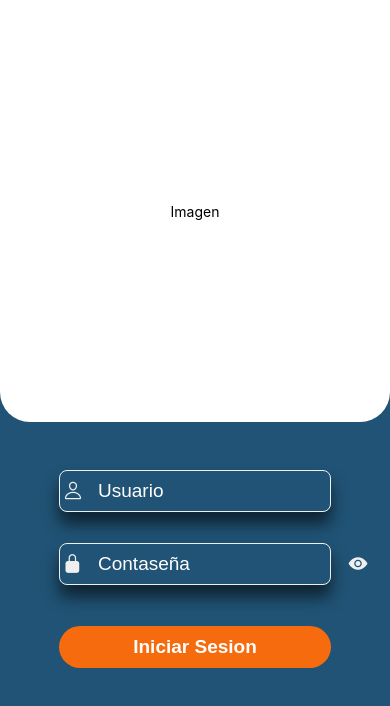
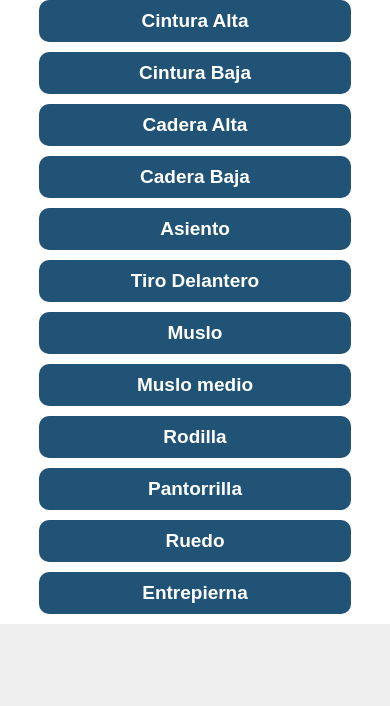
Before and after one commit to borisavila539/PantQualityV1, a React Native app: screen /TipoMedidaScreen in a window 390 px wide. Shown: the top 706 px of the page. Built offline with nearby package versions, Linux system fonts and the light colour scheme.

Commit message:
pantalla medidas, tipo medidas, lavado

```diff
--- /dev/null
+++ b/src/components/Buttons.tsx
@@ -0,0 +1,41 @@
+import React from 'react'
+import { StyleSheet } from 'react-native'
+import { Text } from 'react-native'
+import { View } from 'react-native'
+import { TouchableOpacity } from 'react-native'
+import { TextButtons } from '../components/Constant'
+import { blue, orange } from '../components/colores'
+import { ButtonsInterface } from '../interfaces/Buttons'
+
+const Buttons = ({onPressFuntion,disable, title}:ButtonsInterface) => {
+  return (
+    <TouchableOpacity
+        style ={{width: '100%', marginBottom: 10}}
+        activeOpacity={0.5}
+        onPress={onPressFuntion()}
+        hitSlop={{ top: 10, bottom: 20, left: 20, right: 20 }}
+        disabled = {disable}
+        >
+        <View style={styles.button}>
+            <Text style={styles.text}>{title}</Text>
+        </View>
+    </TouchableOpacity>
+  )
+}
+const styles = StyleSheet.create({
+    button: {
+        width: '100%',
+        padding: 10,
+        alignItems: 'center',
+        borderRadius: 10,
+        backgroundColor: blue,
+      },
+      text: {
+        fontSize: TextButtons,
+        color: '#fff',
+        fontWeight: 'bold',
+        fontFamily: 'sans-serif'
+      },
+});
+
+export default Buttons;
--- /dev/null
+++ b/src/interfaces/Buttons.tsx
@@ -0,0 +1,5 @@
+export interface ButtonsInterface{
+    onPressFuntion: Function,
+    disable: boolean,
+    title: string
+}
--- a/src/interfaces/medidasInterface.tsx
+++ b/src/interfaces/medidasInterface.tsx
@@ -12,3 +12,6 @@ export interface MedidasInterface{
     M37: number,
     M38: number
 }
+export interface medidasProps{
+    text: string
+}
--- a/src/navigation/Navigation.tsx
+++ b/src/navigation/Navigation.tsx
@@ -4,12 +4,16 @@ import { createStackNavigator } from '@react-navigation/stack';
 import LoginScreen from '../screens/LoginScreen';
 import OrdenesScreen from '../screens/OrdenesScreen';
 import MedidasScreen from '../screens/MedidasScreen';
+import TipoMedidaScreen from '../screens/TipoMedidaScreen';
+import LavadoScreen from '../screens/LavadoScreen';
 
 
 export type RootStackParams = {
     LoginScreen: undefined,
     OrdenesScreen: undefined,
-    MedidasScreen: undefined
+    MedidasScreen: undefined,
+    TipoMedidaScreen: undefined,
+    LavadoScreen: undefined
 }
 
 const Stack = createStackNavigator<RootStackParams>();
@@ -25,6 +29,8 @@ export const Navigation = () => {
             <Stack.Screen name='LoginScreen' options={{ title: 'LoginScreen' }} component={LoginScreen} />
             <Stack.Screen name='OrdenesScreen' options={{ title: 'OrdenesScreen' }} component={OrdenesScreen} />
             <Stack.Screen name='MedidasScreen' options={{ title: 'MedidasScreen' }} component={MedidasScreen} />
+            <Stack.Screen name='TipoMedidaScreen' options={{title: 'TipoMedidaScreen'}} component={TipoMedidaScreen}/>
+            <Stack.Screen name='LavadoScreen' options={{title: 'LavadoScreen'}} component={LavadoScreen}/>
         </Stack.Navigator>
     )
 }
--- /dev/null
+++ b/src/screens/LavadoScreen.tsx
@@ -0,0 +1,44 @@
+import React from 'react'
+import { SafeAreaView, View, StyleSheet, Text } from 'react-native';
+import { ScrollView } from 'react-native-gesture-handler'
+import { grey } from '../components/colores';
+import Buttons from '../components/Buttons';
+import { StackScreenProps } from '@react-navigation/stack';
+
+interface Props extends StackScreenProps<any, any> { };
+
+const LavadoScreen = ({ navigation }: Props) => {
+    const irTiposMedida = () => {
+        navigation.navigate('TipoMedidaScreen')
+    }
+    return (
+        <View style={{ flex: 1 }}>
+            <ScrollView style={{ height: '100%', backgroundColor: grey }}>
+                <SafeAreaView style={styles.container}>
+                    <View style={styles.formulario}>
+                        <Buttons onPressFuntion={() => irTiposMedida} disable={false} title='Antes del Lavado' />
+                        <Buttons onPressFuntion={() => irTiposMedida} disable={false} title='Despues del lavado' />
+                    </View>
+                </SafeAreaView>
+            </ScrollView>
+        </View>
+    )
+}
+
+const styles = StyleSheet.create({
+    container: {
+        flex: 1,
+        width: '100%',
+        backgroundColor: '#fff',
+        alignItems: "center",
+        paddingVertical: 20
+    },
+    formulario: {
+        width: '80%',
+        maxWidth: 600,
+        justifyContent: "center",
+        alignItems: "center"
+    },
+});
+
+export default LavadoScreen;
--- a/src/screens/LoginScreen.tsx
+++ b/src/screens/LoginScreen.tsx
@@ -27,7 +27,7 @@ const LoginScreen = ({ navigation }: Props) => {
     await reqResApi.post<LoginInterface>('authentication/movil', data)
       .then(resp => {
         if (resp.data.Message === 'Ok') {
-          navigation.navigate('MedidasScreen')
+          navigation.navigate('LavadoScreen')
         }
       }).catch(resp => {
         setMensajeAlerta('Usuario o contraseña incorrecta...')
--- a/src/screens/MedidasScreen.tsx
+++ b/src/screens/MedidasScreen.tsx
@@ -1,5 +1,5 @@
 import React, { useState } from 'react'
-import { SafeAreaView, StyleSheet, Text, View } from 'react-native'
+import { SafeAreaView, StyleSheet, View } from 'react-native'
 import { ScrollView } from 'react-native-gesture-handler';
 import { grey } from '../components/colores';
 import { TextInputContainer } from '../components/TextInputContainer';
--- /dev/null
+++ b/src/screens/TipoMedidaScreen.tsx
@@ -0,0 +1,54 @@
+import React from 'react'
+import { SafeAreaView, View, StyleSheet, Text } from 'react-native';
+import { ScrollView } from 'react-native-gesture-handler'
+import { grey } from '../components/colores';
+import Buttons from '../components/Buttons';
+import { StackScreenProps } from '@react-navigation/stack';
+
+interface Props extends StackScreenProps<any, any> { };
+
+const TipoMedidaScreen = ({ navigation }: Props) => {
+    const irMedidas = () => {
+        navigation.navigate('MedidasScreen')
+    }
+    return (
+        <View style={{ flex: 1 }}>
+            <ScrollView style={{ height: '100%', backgroundColor: grey }}>
+                <SafeAreaView style={styles.container}>
+                    <View style={styles.formulario}>
+                        <Buttons onPressFuntion={() => irMedidas} disable={false} title='Cintura Alta' />
+                        <Buttons onPressFuntion={() => irMedidas} disable={false} title='Cintura Baja' />
+                        <Buttons onPressFuntion={() => irMedidas} disable={false} title='Cadera Alta' />
+                        <Buttons onPressFuntion={() => irMedidas} disable={false} title='Cadera Baja' />
+                        <Buttons onPressFuntion={() => irMedidas} disable={false} title='Asiento' />
+                        <Buttons onPressFuntion={() => irMedidas} disable={false} title='Tiro Delantero' />
+                        <Buttons onPressFuntion={() => irMedidas} disable={false} title='Muslo' />
+                        <Buttons onPressFuntion={() => irMedidas} disable={false} title='Muslo medio' />
+                        <Buttons onPressFuntion={() => irMedidas} disable={false} title='Rodilla' />
+                        <Buttons onPressFuntion={() => irMedidas} disable={false} title='Pantorrilla' />
+                        <Buttons onPressFuntion={() => irMedidas} disable={false} title='Ruedo' />
+                        <Buttons onPressFuntion={() => irMedidas} disable={false} title='Entrepierna' />
+                    </View>
+                </SafeAreaView>
+            </ScrollView>
+        </View>
+    )
+}
+
+const styles = StyleSheet.create({
+    container: {
+        flex: 1,
+        width: '100%',
+        backgroundColor: '#fff',
+        alignItems: "center",
+        paddingVertical: 20
+    },
+    formulario: {
+        width: '80%',
+        maxWidth: 600,
+        justifyContent: "center",
+        alignItems: "center"
+    },
+});
+
+export default TipoMedidaScreen;
```
